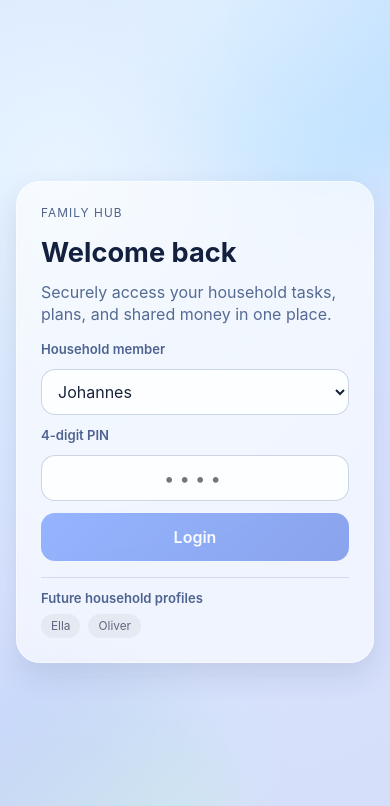
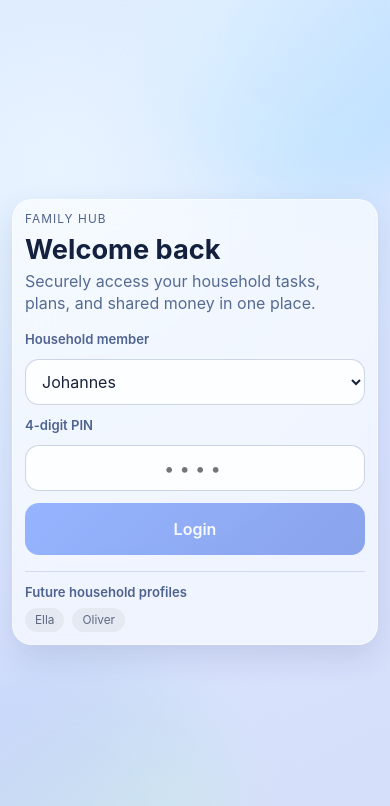
Before and after one commit to JohannesTheoPotgieter/Family-Hub, a React (Vite) app: page / in a window 390 px wide. Shown: the top 806 px of the page. Built offline with nearby package versions, Linux system fonts and the light colour scheme.

Commit message:
Polish mobile spacing and tap targets across core screens

```diff
--- a/src/FamilyHubApp.tsx
+++ b/src/FamilyHubApp.tsx
@@ -40,9 +40,11 @@ const LoginScreen = ({ users, onLogin }: { users: User[]; onLogin: (userId: User
       <div className="bg-orb bg-orb--top" />
       <div className="bg-orb bg-orb--bottom" />
       <section className="glass-card login-card">
-        <p className="eyebrow">Family Hub</p>
-        <h1>Welcome back</h1>
-        <p className="subtitle">Securely access your household tasks, plans, and shared money in one place.</p>
+        <div className="screen-title">
+          <p className="eyebrow">Family Hub</p>
+          <h1>Welcome back</h1>
+          <p className="subtitle">Securely access your household tasks, plans, and shared money in one place.</p>
+        </div>
 
         <label className="field-label" htmlFor="user-select">
           Household member
--- a/src/components/family-hub/CalendarScreen.tsx
+++ b/src/components/family-hub/CalendarScreen.tsx
@@ -21,7 +21,7 @@ export const CalendarScreen = ({ events, payments, onAddEvent }: Props) => {
 
   return (
     <section className="stack-lg">
-      <div>
+      <div className="screen-title">
         <h2>Calendar</h2>
         <p className="muted">Plan your family day with clear priorities.</p>
       </div>
--- a/src/components/family-hub/HomeScreen.tsx
+++ b/src/components/family-hub/HomeScreen.tsx
@@ -11,7 +11,7 @@ export const HomeScreen = ({ state }: Props) => {
 
   return (
     <section className="stack-lg">
-      <div>
+      <div className="screen-title">
         <h2>Home</h2>
         <p className="muted">Your household at a glance.</p>
       </div>
--- a/src/components/family-hub/MoneyScreen.tsx
+++ b/src/components/family-hub/MoneyScreen.tsx
@@ -41,7 +41,7 @@ export const MoneyScreen = ({
 
   return (
     <section className="stack-lg">
-      <div>
+      <div className="screen-title">
         <h2>Money</h2>
         <p className="muted">A clean cockpit for shared household finances.</p>
       </div>
--- a/src/components/family-hub/MoreScreen.tsx
+++ b/src/components/family-hub/MoreScreen.tsx
@@ -9,7 +9,7 @@ type Props = {
 
 export const MoreScreen = ({ users, places, reminders }: Props) => (
   <section className="stack-lg">
-    <div>
+    <div className="screen-title">
       <h2>More</h2>
       <p className="muted">Family members, places, and reminders.</p>
     </div>
--- a/src/components/family-hub/TasksScreen.tsx
+++ b/src/components/family-hub/TasksScreen.tsx
@@ -19,7 +19,7 @@ export const TasksScreen = ({ tasks, onAdd, onToggle }: Props) => {
 
   return (
     <section className="stack-lg">
-      <div>
+      <div className="screen-title">
         <h2>Tasks</h2>
         <p className="muted">Keep family responsibilities clear and trackable.</p>
       </div>
--- a/src/styles.css
+++ b/src/styles.css
@@ -40,7 +40,7 @@ button {
   width: min(100%, 520px);
   display: flex;
   flex-direction: column;
-  gap: 16px;
+  gap: 18px;
   position: relative;
   z-index: 2;
   padding-bottom: 94px;
@@ -90,7 +90,13 @@ button {
 .screen-content {
   display: flex;
   flex-direction: column;
-  gap: 16px;
+  gap: 18px;
+}
+
+.screen-title {
+  display: flex;
+  flex-direction: column;
+  gap: 4px;
 }
 
 .eyebrow {
@@ -118,7 +124,7 @@ button {
 }
 
 .stack-lg {
-  gap: 18px;
+  gap: 20px;
 }
 
 .stack-sm {
@@ -158,10 +164,12 @@ button {
 
 .empty-state {
   border: 1px dashed rgba(84, 104, 148, 0.35);
-  padding: 16px;
+  padding: 18px;
   border-radius: 18px;
   color: #53698f;
   background: rgba(255, 255, 255, 0.42);
+  text-align: center;
+  line-height: 1.45;
 }
 
 .field-label,
@@ -192,7 +200,7 @@ button:focus {
 .btn {
   border: none;
   border-radius: 14px;
-  min-height: 48px;
+  min-height: 50px;
   padding: 10px 16px;
   font-weight: 600;
 }
@@ -227,21 +235,23 @@ button:focus {
 .nav-item {
   border: none;
   border-radius: 14px;
-  min-height: 54px;
+  min-height: 56px;
   background: transparent;
   color: #57698d;
   display: flex;
   flex-direction: column;
   justify-content: center;
   align-items: center;
-  gap: 2px;
-  font-size: 0.74rem;
+  gap: 4px;
+  font-size: 0.72rem;
+  letter-spacing: 0.01em;
 }
 
 .nav-item.is-active {
   background: rgba(255, 255, 255, 0.78);
   color: #1a3876;
   font-weight: 600;
+  box-shadow: inset 0 0 0 1px rgba(56, 95, 180, 0.14);
 }
 
 .segmented-control {
@@ -336,13 +346,14 @@ button:focus {
   padding: 24px;
   display: flex;
   flex-direction: column;
-  gap: 12px;
+  gap: 14px;
   position: relative;
   z-index: 2;
 }
 
 .login-card h1 {
   font-size: 1.7rem;
+  line-height: 1.15;
 }
 
 .subtitle {
@@ -388,3 +399,49 @@ button:focus {
     font-size: 1.38rem;
   }
 }
+
+@media (max-width: 420px) {
+  .app-shell,
+  .login-shell {
+    padding: 16px 12px;
+  }
+
+  .app-phone-frame {
+    gap: 14px;
+  }
+
+  .glass-card.app-header,
+  .metric-card,
+  .list-tile,
+  .task-row,
+  .payment-card,
+  .glass-card.stack,
+  .login-card {
+    border-radius: 20px;
+    padding: 12px;
+  }
+
+  .metrics-grid {
+    gap: 10px;
+  }
+
+  .login-card {
+    gap: 12px;
+  }
+
+  .bottom-nav {
+    width: calc(100% - 16px);
+    bottom: 8px;
+    gap: 4px;
+    padding: 6px;
+  }
+
+  .nav-item {
+    min-height: 54px;
+    font-size: 0.68rem;
+  }
+
+  .btn {
+    min-height: 52px;
+  }
+}
```
